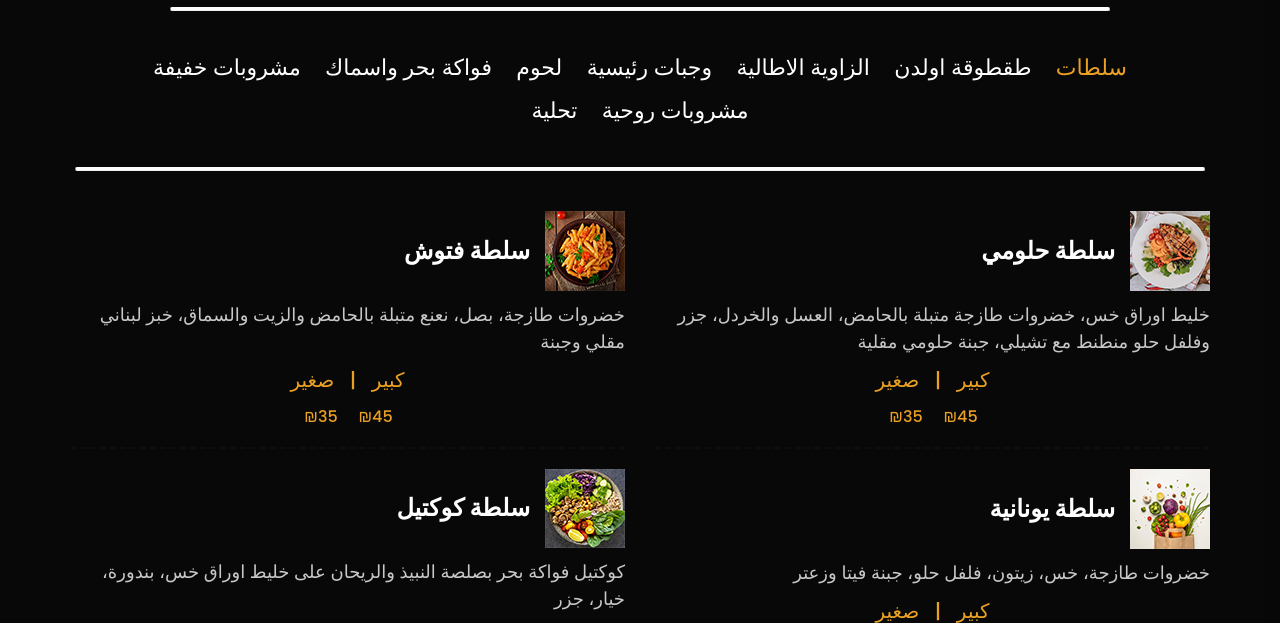
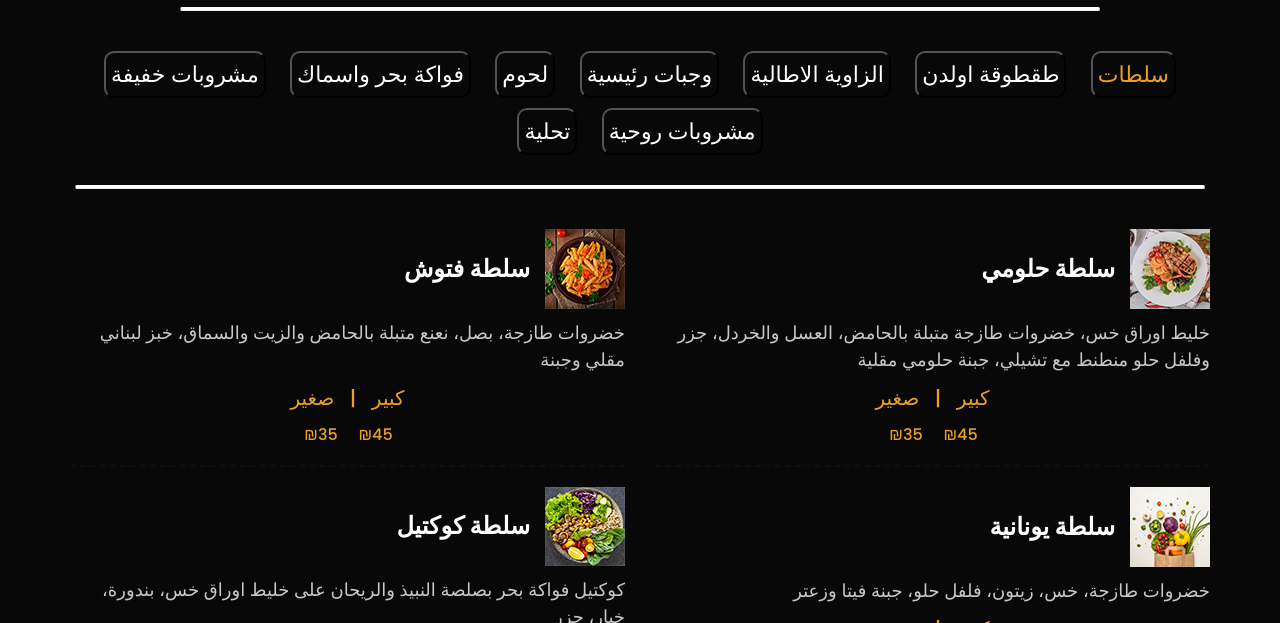
Before and after one commit to Tomer36/olden.github.io, a plain HTML site: page arabic.html in a window 1280 px wide. Shown: the part 172-795 px from the top of the page. Drawn offline with Linux system fonts and the light colour scheme.

Commit message:
Update style.css

```diff
--- a/css/style.css
+++ b/css/style.css
@@ -49,8 +49,8 @@ hr.solid {
   }
   hr.solid2 {
     border-top: 3px solid rgb(255, 255, 255);
-    margin-left: 100px;
-    margin-right: 100px;
+    margin-left: 110px;
+    margin-right: 110px;
     margin-top: 10px;
     border-radius: 5px;
   }
@@ -151,7 +151,6 @@ section{
     color: var(--white);
     background-color: var(--main-color);
 }
-
 /* animation keyframes */
 @keyframes zoomInOut{
     0%,100%{
@@ -438,15 +437,15 @@ section{
 }
 .menu-tabs{
     padding:0 15px;
-    width: 100%;
     text-align: center;
-    margin-bottom: 30px;
+    margin-bottom: 20px;
 }
 .menu-tab-item{
     font-size: 22px;
     font-family: inherit;
     text-transform: capitalize;
-    border:none;
+    border-radius:10px;
+    padding: 5px 5px 5px 5px;
     background-color: transparent;
     font-weight: 500;
     color: var(--white);
```
